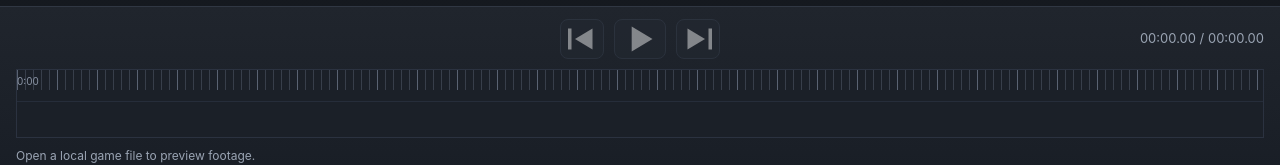
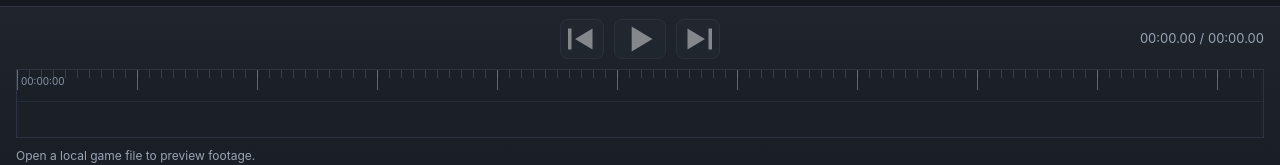
Before and after one commit to zihengliao/editor, a React (Vite) app: page / in a window 1280 px wide. Shown: the part 624-789 px from the top of the page. Built offline with nearby package versions, Linux system fonts and the light colour scheme.

Commit message:
video scrubber ruler synced with video time

```diff
--- a/src/components/timeline/TimelineScrubber.tsx
+++ b/src/components/timeline/TimelineScrubber.tsx
@@ -1,4 +1,4 @@
-import { useMemo, useRef } from "react";
+import { useEffect, useMemo, useRef, useState } from "react";
 
 interface TimelineScrubberProps {
   hasVideo: boolean;
@@ -15,6 +15,9 @@ interface TimelineLabel {
   label: string;
 }
 
+const MAJOR_TICK_PX = 120;
+const MINOR_TICK_PX = 12;
+
 function formatTimelineLabel(timeMs: number): string {
   const totalSeconds = Math.max(0, Math.floor(timeMs / 1000));
   const hours = Math.floor(totalSeconds / 3600)
@@ -27,20 +30,21 @@ function formatTimelineLabel(timeMs: number): string {
   return `${hours}:${minutes}:${seconds}`;
 }
 
-function buildTimelineLabels(durationMs: number): TimelineLabel[] {
-  // Build evenly-spaced ruler labels across the total duration.
-  // Example with 7 labels: 0%, 16.6%, 33.3%, ... 100%.
-  // We compute each label's timestamp from ratio * duration.
-  if (durationMs <= 0) {
+function buildMajorTickLabels(durationMs: number, rulerWidthPx: number): TimelineLabel[] {
+  // Timestamps are generated from physical major-tick spacing (120px).
+  // This keeps labels perfectly synced with ruler marks and video duration.
+  if (durationMs <= 0 || rulerWidthPx <= 0) {
     return [{ leftPercent: 0, timeMs: 0, label: "00:00:00" }];
   }
 
-  const desiredLabelCount = 7;
+  const majorTickCount = Math.floor(rulerWidthPx / MAJOR_TICK_PX);
   const labels: TimelineLabel[] = [];
 
-  for (let index = 0; index < desiredLabelCount; index += 1) {
-    const ratio = index / (desiredLabelCount - 1);
+  for (let index = 0; index <= majorTickCount; index += 1) {
+    const xPx = index * MAJOR_TICK_PX;
+    const ratio = xPx / rulerWidthPx;
     const timeMs = Math.floor(durationMs * ratio);
+
     labels.push({
       leftPercent: ratio * 100,
       timeMs,
@@ -60,8 +64,30 @@ export function TimelineScrubber({
   onSeek,
 }: TimelineScrubberProps) {
   const scrubberRef = useRef<HTMLDivElement | null>(null);
+  const [rulerWidthPx, setRulerWidthPx] = useState(0);
 
-  const labels = useMemo(() => buildTimelineLabels(durationMs), [durationMs]);
+  useEffect(() => {
+    const scrubberElement = scrubberRef.current;
+    if (!scrubberElement) {
+      return;
+    }
+
+    const updateWidth = () => {
+      setRulerWidthPx(Math.floor(scrubberElement.clientWidth));
+    };
+
+    updateWidth();
+
+    const observer = new ResizeObserver(updateWidth);
+    observer.observe(scrubberElement);
+
+    return () => observer.disconnect();
+  }, []);
+
+  const labels = useMemo(
+    () => buildMajorTickLabels(durationMs, rulerWidthPx),
+    [durationMs, rulerWidthPx],
+  );
 
   function seekFromPointer(clientX: number) {
     const scrubberElement = scrubberRef.current;
@@ -70,22 +96,13 @@ export function TimelineScrubber({
     }
 
     const rect = scrubberElement.getBoundingClientRect();
-    // Convert mouse X position into a 0..1 ratio inside the scrubber:
-    //  - offsetX is local position from the left edge
-    //  - clamped to avoid negative or overrun values
-    //  - ratio = offsetX / totalWidth
     const offsetX = Math.min(Math.max(clientX - rect.left, 0), rect.width);
     const ratio = rect.width === 0 ? 0 : offsetX / rect.width;
-
-    // Map that ratio to an absolute timeline time in milliseconds.
     onSeek(Math.floor(durationMs * ratio));
   }
 
   function handlePointerDown(event: React.PointerEvent<HTMLDivElement>) {
     event.preventDefault();
-
-    // Seek once immediately where the user pressed,
-    // then keep seeking while dragging (pointermove).
     seekFromPointer(event.clientX);
 
     const handlePointerMove = (moveEvent: PointerEvent) => {
@@ -115,11 +132,17 @@ export function TimelineScrubber({
     >
       <div className="relative h-8 border-b border-[#262d3a] bg-[#1b2028]">
         <div
+          className="absolute inset-x-0 top-0 h-2"
+          style={{
+            backgroundImage: `repeating-linear-gradient(to right, rgba(102,112,130,0.38) 0px, rgba(102,112,130,0.38) 1px, transparent 1px, transparent ${MINOR_TICK_PX}px)`,
+          }}
+          aria-hidden="true"
+        />
+
+        <div
           className="absolute inset-x-0 top-0 h-5"
           style={{
-            backgroundImage:
-              // Minor ruler marks are intentionally short to match timeline editors.
-              "repeating-linear-gradient(to right, rgba(102,112,130,0.38) 0px, rgba(102,112,130,0.38) 1px, transparent 1px, transparent 8px), repeating-linear-gradient(to right, rgba(132,144,162,0.52) 0px, rgba(132,144,162,0.52) 1px, transparent 1px, transparent 40px)",
+            backgroundImage: `repeating-linear-gradient(to right, rgba(132,144,162,0.62) 0px, rgba(132,144,162,0.62) 1px, transparent 1px, transparent ${MAJOR_TICK_PX}px)`,
           }}
           aria-hidden="true"
         />
@@ -128,14 +151,14 @@ export function TimelineScrubber({
           <span
             key={timelineLabel.timeMs}
             className="absolute top-1 text-[10px] text-[#8b95a6]"
-            style={{ left: `${timelineLabel.leftPercent}%`, transform: "translateX(-50%)" }}
+            style={{ left: `${timelineLabel.leftPercent}%`, transform: "translateX(4px)" }}
           >
             {timelineLabel.label}
           </span>
         ))}
       </div>
 
-      <div className="relative h-10 bg-[#1b2028] px-2 py-2">
+      <div className="relative h-10 bg-[#1b2028] py-2">
         {hasVideo ? (
           <div
             className="h-full w-full border border-[#2a5b86] bg-gradient-to-r from-[#3d78aa] to-[#3f79ab]"
```
